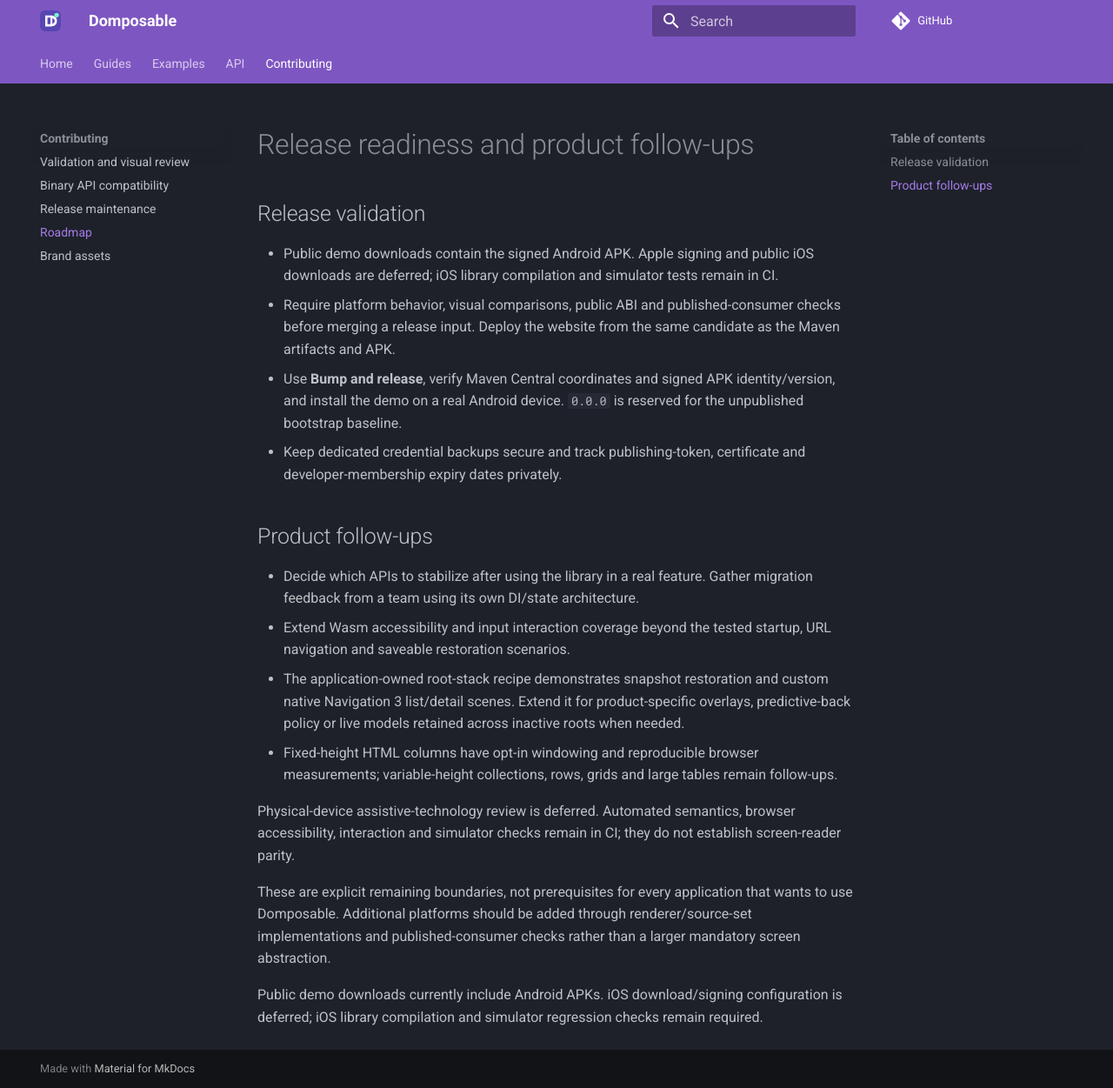
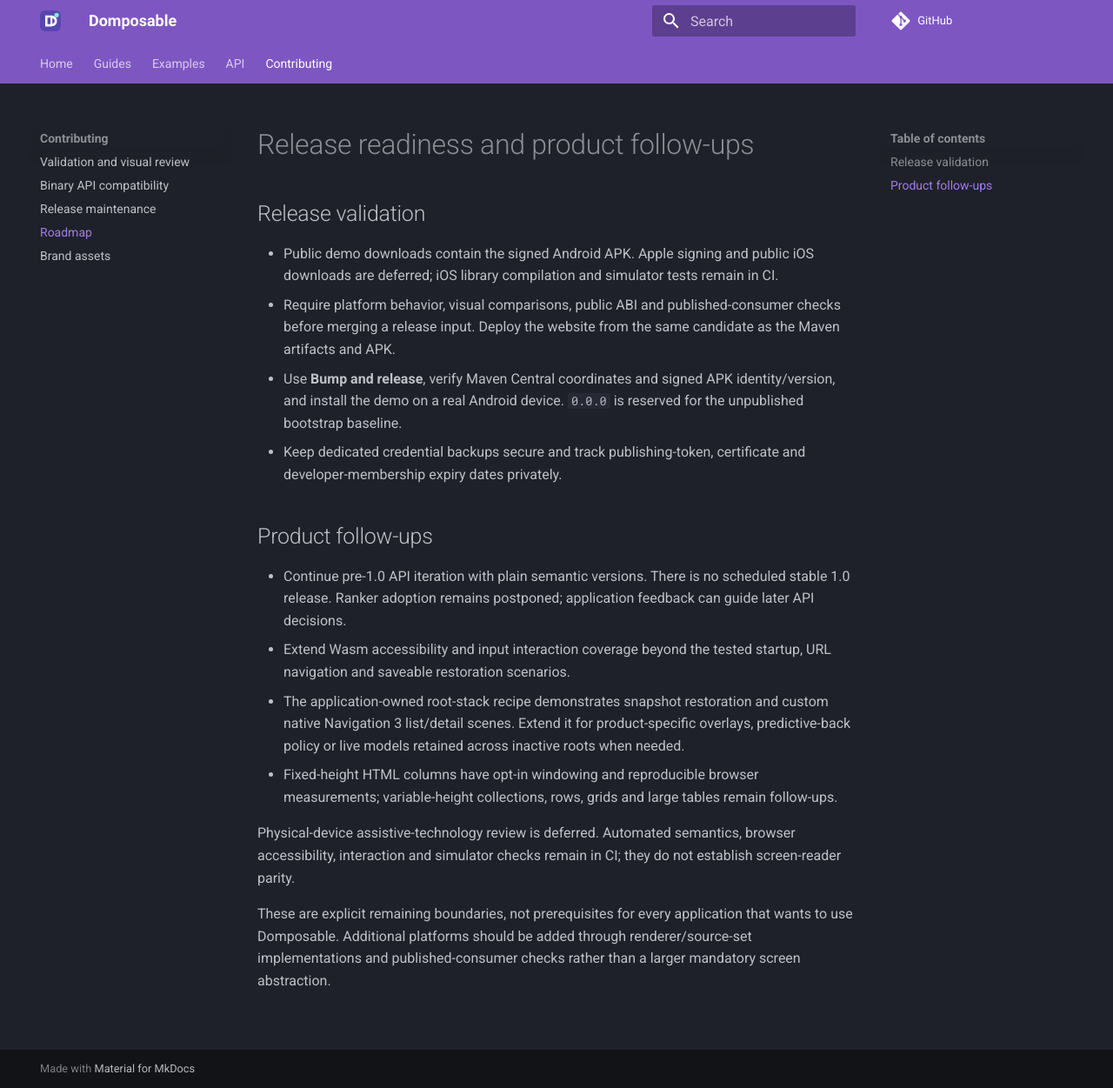
Before and after one commit to samuolis/domposable, an MkDocs documentation site: the page built from docs/roadmap.md, in a window 1280 px wide and 1251 px high. Shown: the whole window at 87% size. Built offline with MkDocs 1.6.1 and Material for MkDocs 9.7.7, drawn with Linux system fonts in a browser that asks for light colours; comment, search, counter and statistics services are not loaded.

Commit message:
Align pre-1.0 guides with completed integrations and API checks (#23)

```diff
--- a/docs/roadmap.md
+++ b/docs/roadmap.md
@@ -9,7 +9,7 @@
 
 ## Product follow-ups
 
-- Decide which APIs to stabilize after using the library in a real feature. Gather migration feedback from a team using its own DI/state architecture.
+- Continue pre-1.0 API iteration with plain semantic versions. There is no scheduled stable 1.0 release. Ranker adoption remains postponed; application feedback can guide later API decisions.
 - Extend Wasm accessibility and input interaction coverage beyond the tested startup, URL navigation and saveable restoration scenarios.
 - The application-owned root-stack recipe demonstrates snapshot restoration and custom native Navigation 3 list/detail scenes. Extend it for product-specific overlays, predictive-back policy or live models retained across inactive roots when needed.
 - Fixed-height HTML columns have opt-in windowing and reproducible browser measurements; variable-height collections, rows, grids and large tables remain follow-ups.
@@ -17,5 +17,3 @@
 Physical-device assistive-technology review is deferred. Automated semantics, browser accessibility, interaction and simulator checks remain in CI; they do not establish screen-reader parity.
 
 These are explicit remaining boundaries, not prerequisites for every application that wants to use Domposable. Additional platforms should be added through renderer/source-set implementations and published-consumer checks rather than a larger mandatory screen abstraction.
-
-Public demo downloads currently include Android APKs. iOS download/signing configuration is deferred; iOS library compilation and simulator regression checks remain required.
```
Also changed, not shown: README.md (+1 -1 lines), docs/index.md (+1 -1 lines), docs/migration.md (+1 -1 lines), docs/performance.md (+1 -1 lines).
